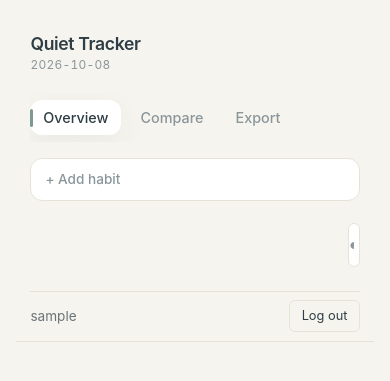
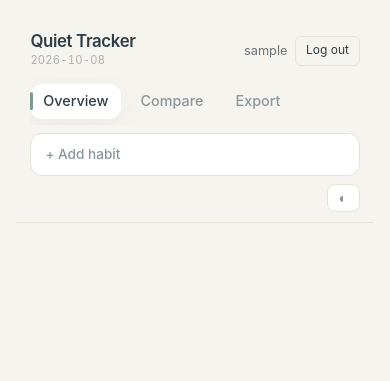
Before and after one commit to MelekBA/Quiet-tracker, a Flask app: page / in a window 390 px wide. Shown: the top 381 px of the page. Run offline with Flask 3, Linux system fonts and the light colour scheme; the visitor is signed in with stand-in values (Sample User, id 1); data that the repository does not hold is empty; some libraries are stand-ins or nearby versions.

Commit message:
Mobile layout: media query for ≤720px

```diff
--- a/app/static/css/style.css
+++ b/app/static/css/style.css
@@ -1176,16 +1176,32 @@ h2 {
     min-height: 100vh;
   }
 
+  /* Sidebar becomes a grid: brand + user share row 1 */
   .sidebar {
+    display: grid !important;
+    grid-template-columns: 1fr auto;
+    grid-template-areas:
+      "brand  user"
+      "nav    nav"
+      "add    add"
+      "theme  theme";
+    gap: 0.5rem;
+    align-items: center;
     width: 100% !important;
     position: static !important;
-    padding: 0.9rem 0.9rem 0.6rem;
+    padding: 0.75rem 0.9rem 0.6rem;
     border-right: none;
     border-bottom: 1px solid var(--border);
   }
 
-  .brand h1 { font-size: 1.1rem; margin: 0; }
-  .brand .subtitle { font-size: 0.75rem; margin: 0.1rem 0 0; }
+  .brand { grid-area: brand; }
+  .nav   { grid-area: nav; }
+  .sidebar-add-wrap { grid-area: add; }
+  #theme-toggle, .theme-toggle.nav-theme { grid-area: theme; }
+  .sidebar-user { grid-area: user; }
+
+  .brand h1 { font-size: 1.05rem; margin: 0; line-height: 1.1; }
+  .brand .subtitle { font-size: 0.7rem; margin: 0.1rem 0 0; opacity: 0.7; }
 
   /* Nav as horizontal scroller */
   .nav {
@@ -1194,7 +1210,7 @@ h2 {
     gap: 0.4rem;
     overflow-x: auto;
     padding: 0.4rem 0;
-    margin: 0.2rem 0 0;
+    margin: 0;
     -webkit-overflow-scrolling: touch;
     scrollbar-width: none;
   }
@@ -1205,162 +1221,51 @@ h2 {
     font-size: 0.9rem;
   }
 
-  /* Theme toggle: stop stretching */
-  .theme-toggle.nav-theme,
-  #theme-toggle {
+  /* Theme toggle: compact, inline, right-aligned */
+  #theme-toggle,
+  .theme-toggle.nav-theme {
     width: auto !important;
-    max-width: 44px;
-    height: 44px;
-    align-self: flex-end;
-    padding: 0;
+    max-width: none;
+    height: auto;
+    align-self: end;
+    justify-self: end;
+    padding: 0.35rem 0.7rem;
     border-radius: 8px;
-    margin-top: 0.4rem;
+    margin: 0;
+    font-size: 0.9rem;
+    line-height: 1;
   }
 
-  /* Sidebar user row */
+  /* User block: top-right, inline with brand */
   .sidebar-user {
     display: flex !important;
     flex-direction: row !important;
     align-items: center;
-    justify-content: space-between;
-    padding-top: 0.5rem;
-    margin-top: 0.5rem;
+    justify-content: flex-end;
     gap: 0.5rem;
-  }
-  .sidebar-username { flex: 1 1 auto; }
-  .logout-form { width: auto; }
-  .logout-btn { width: auto; padding: 0.3rem 0.7rem; font-size: 0.8rem; }
-
-  /* --- Main --- */
-  .main { width: 100% !important; padding: 0.75rem; }
-
-  .dashboard {
-    display: grid !important;
-    grid-template-columns: 1fr !important;
-    gap: 0.75rem;
+    margin: 0 !important;
+    padding: 0 !important;
+    border: none !important;
+    width: auto !important;
+    justify-self: end;
   }
 
-  .card--tall,
-  .card--full {
-    grid-column: auto !important;
-    grid-row: auto !important;
-  }
-
-  /* --- Stats: force 3 equal columns, override any flex/wrap --- */
-  .stat-row {
-    display: grid !important;
-    grid-template-columns: repeat(3, 1fr) !important;
-    gap: 0.4rem;
-    align-items: stretch;
-  }
-  .stat {
-    display: flex;
-    flex-direction: column;
-    align-items: center;
-    justify-content: center;
-    padding: 0.6rem 0.3rem;
-    text-align: center;
-  }
-  .donut { width: 48px !important; height: 48px !important; margin: 0 auto 0.3rem; }
-  .donut-pct { font-size: 0.65rem; }
-  .stat-big { font-size: 1.4rem; line-height: 1; }
-  .stat-label {
-    font-size: 0.65rem;
-    letter-spacing: 0.05em;
-    text-transform: uppercase;
-    opacity: 0.75;
-  }
-  .stat-sub { font-size: 0.6rem; opacity: 0.6; }
-
-  /* --- Habit rows: compact, bigger tap targets --- */
-  .habit-row {
-    display: flex !important;
-    flex-wrap: nowrap !important;
-    align-items: center;
-    gap: 0.5rem;
-    padding: 0.5rem 0;
-  }
-  .habit-name {
-    flex: 1 1 auto;
-    min-width: 0;
+  .sidebar-username {
+    font-size: 0.8rem;
+    opacity: 0.7;
+    max-width: 6rem;
     overflow: hidden;
     text-overflow: ellipsis;
     white-space: nowrap;
   }
-  .check { width: 38px !important; height: 38px !important; flex: 0 0 auto; }
-  .delete-btn { width: 30px !important; height: 30px !important; flex: 0 0 auto; }
 
-  /* Collapse the note block into a thin row */
-  .note-block {
-    margin-top: 0;
-    padding: 0 0 0.4rem;
-  }
-  .note-block > summary {
-    font-size: 0.7rem;
-    padding: 0.15rem 0;
-    opacity: 0.55;
+  .logout-form {
+    width: auto !important;
+    margin: 0;
   }
 
-  /* --- Day cards: horizontal scroll strip --- */
-  .day-grid {
-    display: flex !important;
-    flex-direction: row !important;
-    overflow-x: auto;
-    gap: 0.5rem;
-    padding-bottom: 0.5rem;
-    -webkit-overflow-scrolling: touch;
-    scroll-snap-type: x mandatory;
+  .logout-btn {
+    width: auto !important;
+    padding: 0.3rem 0.6rem;
+    font-size: 0.75rem;
   }
-  .day-card {
-    flex: 0 0 88px;
-    scroll-snap-align: start;
-    padding: 0.5rem;
-  }
-  .day-card-dots { gap: 4px; }
-  .day-card-dot { width: 14px !important; height: 14px !important; }
-
-  /* --- Heatmap scrolls sideways --- */
-  .heatmap-row {
-    flex-direction: column !important;
-    align-items: stretch;
-  }
-  .heatmap-name {
-    font-size: 0.85rem;
-    margin-bottom: 0.4rem;
-  }
-  .heatmap {
-    overflow-x: auto;
-    padding-bottom: 0.4rem;
-    -webkit-overflow-scrolling: touch;
-  }
-  .heat-cell { width: 10px !important; height: 10px !important; }
-
-  /* --- Compare --- */
-  .compare-table-wrap {
-    overflow-x: auto;
-    -webkit-overflow-scrolling: touch;
-  }
-  .compare-table th,
-  .compare-table td {
-    padding: 0.4rem 0.5rem;
-    font-size: 0.85rem;
-    white-space: nowrap;
-  }
-  .compare-head-row {
-    flex-direction: column !important;
-    align-items: flex-start !important;
-    gap: 0.5rem;
-  }
-
-  /* --- Typography --- */
-  h1 { font-size: 1.2rem; }
-  h2 { font-size: 1rem; margin: 0.4rem 0; }
-  .card { padding: 0.8rem; }
-  .chart-wrap { height: 180px; }
-}
-
-@media (max-width: 380px) {
-  .stat-row { grid-template-columns: repeat(3, 1fr) !important; }
-  .stat-big { font-size: 1.2rem; }
-  .donut { width: 40px !important; height: 40px !important; }
-}
```
